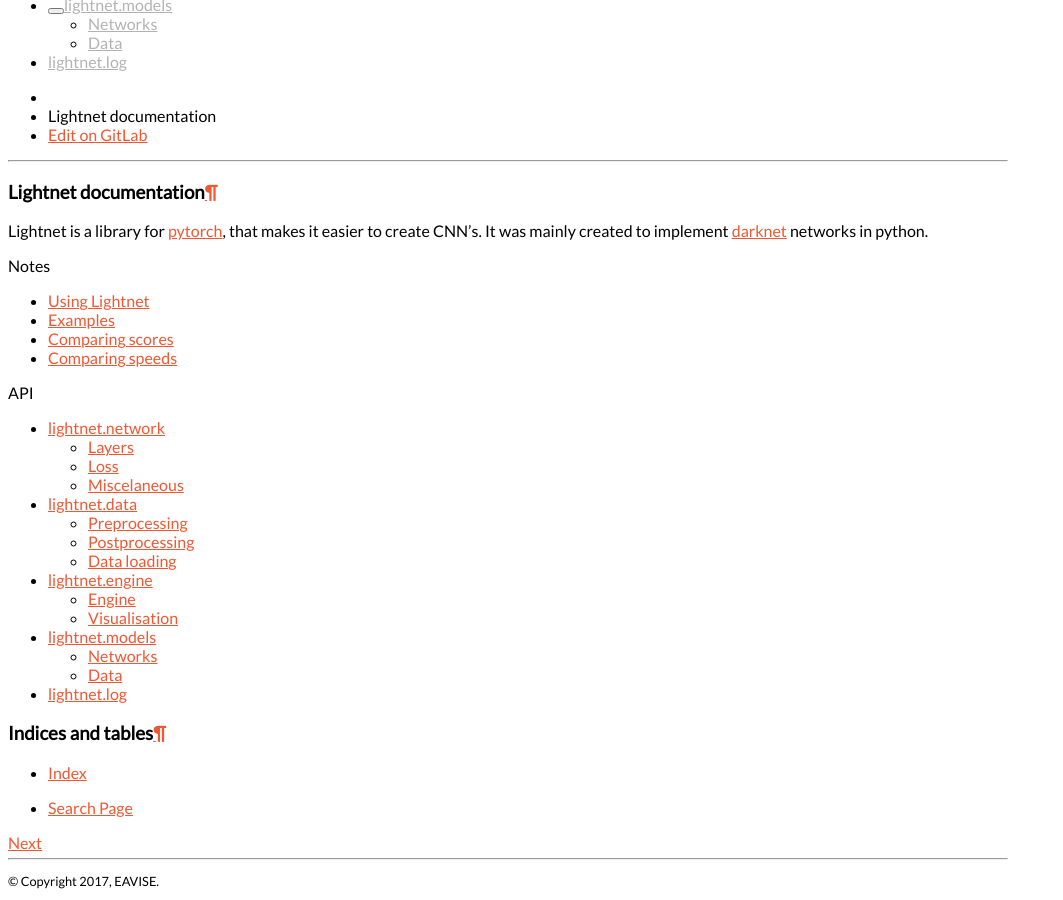
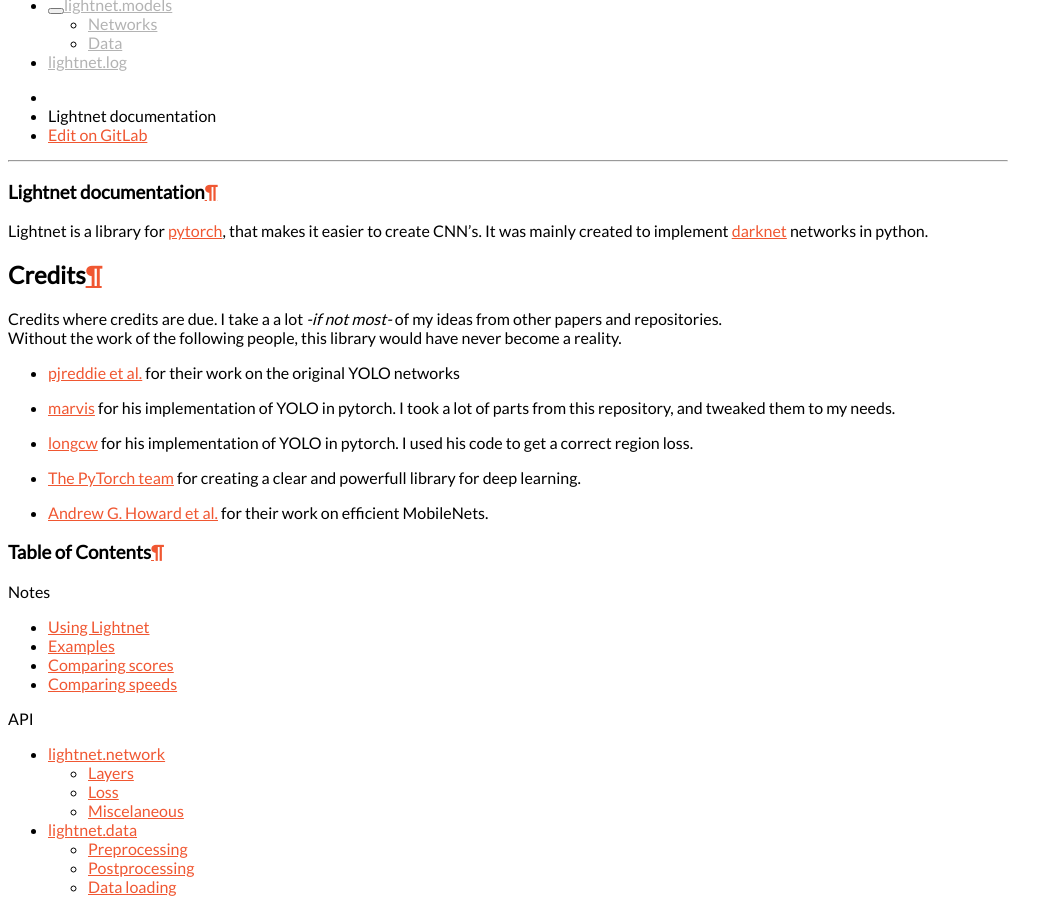
Before and after one commit to eavise-kul/lightnet, a Sphinx documentation site: the page built from docs/index.rst, in a window 1280 px wide and 900 px high, scrolled down 720 px. Shown: the whole window, without its empty margins (0-1063 px from the left). Built offline with Sphinx 7.4.7 and the Read the Docs theme 2.0.0, drawn with Linux system fonts in a browser that asks for light colours; the version number could not be read and is left out; grey boxes are pictures that could not be loaded.

Commit message:
Small tweaks to the documentation

```diff
--- a/docs/api/log.rst
+++ b/docs/api/log.rst
@@ -29,15 +29,15 @@
   import logging
 
   # This line will log all messages to a file.
-  # Note that this also saves messages from other packages using the logging module
+  # Note: that this also saves messages from other packages using the logging module
   logging.basicConfig(filename='file.log', filemode='w')
 
   # This line will only log TRAIN and TEST level messages to a file
-  # Note this logfile will only consider messages from 'lightnet.*' loggers
+  # Note: this logfile will only consider messages from 'lightnet.*' loggers
   filehandler = ln.logger.setLogFile('file.log', filemode='w')
 
   # This line enables all messages from lightnet to be printed on the console
-  # Note that messages that were printed before this line (eg. upon loading the package) will not be printed
+  # Note: messages that were printed before this line (eg. upon loading the package) will not be printed
   ln.logger.setConsoleLevel(logging.NOTSET)
 
   # Use this function to enable/disable colored terminal output
--- a/docs/index.rst
+++ b/docs/index.rst
@@ -10,6 +10,19 @@
 Lightnet is a library for pytorch_, that makes it easier to create CNN's.
 It was mainly created to implement darknet_ networks in python.
 
+Credits
+-------
+Credits where credits are due. I take a a lot *-if not most-* of my ideas from other papers and repositories. |br|
+Without the work of the following people, this library would have never become a reality.
+
+- `pjreddie et al. <darknet_>`_ for their work on the original YOLO networks
+- `marvis <pytorch-yolo2_>`_ for his implementation of YOLO in pytorch. I took a lot of parts from this repository, and tweaked them to my needs.
+- `longcw <yolo2-pytorch_>`_ for his implementation of YOLO in pytorch. I used his code to get a correct region loss.
+- `The PyTorch team <pytorch_>`_ for creating a clear and powerfull library for deep learning.
+- `Andrew G. Howard et al. <mobilenets_>`_ for their work on efficient MobileNets.
+
+Table of Contents
+=================
 .. toctree::
    :glob:
    :maxdepth: 1
@@ -30,7 +43,6 @@
 
 Indices and tables
 ==================
-
 * :ref:`genindex`
 * :ref:`search`
 
--- a/docs/links.rst
+++ b/docs/links.rst
@@ -3,8 +3,10 @@
 .. _pytorch: https://www.pytorch.org/
 .. _darknet: https://www.pjreddie.com/darknet/
 .. _pytorch-yolo2: https://github.com/marvis/pytorch-yolo2/
+.. _yolo2-pytorch: https://github.com/longcw/yolo2-pytorch
 .. _visdom: https://github.com/facebookresearch/visdom/
 .. _brambox: https://eavise.gitlab.io/brambox
+.. _mobilenets: https://arxiv.org/pdf/1704.04861.pdf
 
 
 .. DIRECTIVES
```
Also changed, not shown: 2 other files.
